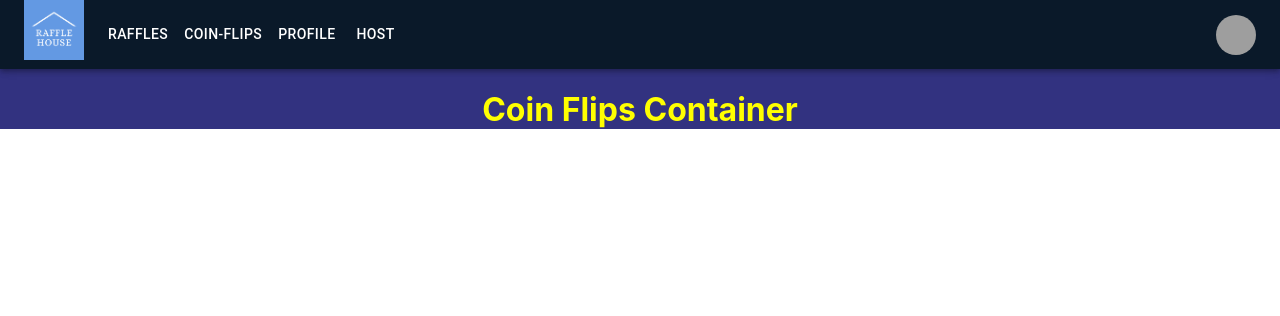
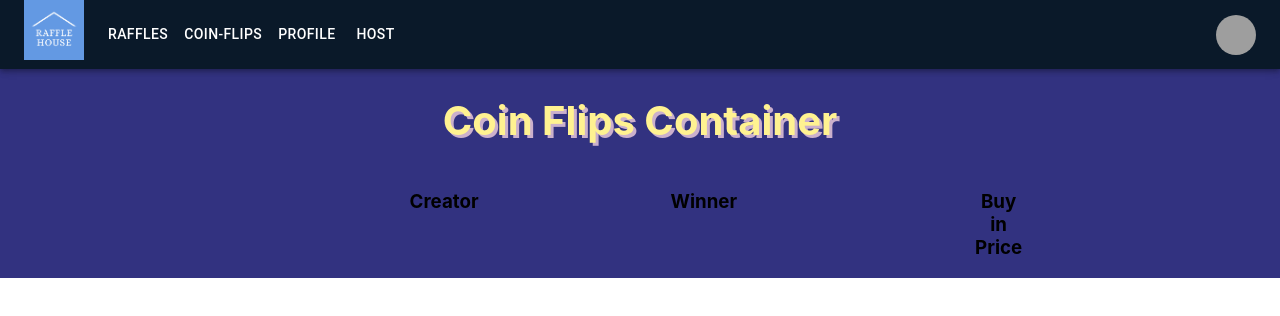
Before and after one commit to rottaj/RaffleHouse, a React (Create React App) app in the folder frontend/: page /coin-flips in a window 1280 px wide. Shown: the top 316 px of the page. Built offline with nearby package versions, Linux system fonts and the light colour scheme; grey boxes are pictures that could not be loaded.

Commit message:
Updated some css bulllshit

```diff
--- a/frontend/src/Components/CoinFlip.css
+++ b/frontend/src/Components/CoinFlip.css
@@ -6,16 +6,20 @@
     margin-top: 1%;
     -moz-border-radius: 20px; /* or 50% */
     border-radius: 20px; /* or 50% */
+    display: flex;
 }
 
 .CoinFlip-Creator-h6 {
-    padding: 0px;
+    margin-left: 5%;
+    margin-right: 5%;
 }
 
 .CoinFlip-Winner-h6 {
-    padding: 0px
+    margin-left: 10%;
+    margin-right: 5%;
 }
 
 .CoinFlip-BuyIn-h6 {
-    padding-top: -10px;
+    margin-left: 12%;
+    margin-right: 5%;
 }
--- a/frontend/src/Components/CoinFlip.tsx
+++ b/frontend/src/Components/CoinFlip.tsx
@@ -9,9 +9,9 @@ export default class CoinFlip extends React.Component <Props>{
     render() {
         return (
             <div className="CoinFlip-Div-Main">
-                <h6 className="CoinFlip-Creator-h6"> Creator: {this.props.coinFlip.creatorAddress}</h6>
-                <h6 className="CoinFlip-Winner-h6"> Winner: {this.props.coinFlip.winner}</h6>
-                <h6 className="CoinFlip-BuyIn-h6">Buy In Price: {this.props.coinFlip.buyInPrice} eth </h6>
+                <h6 className="CoinFlip-Creator-h6">{this.props.coinFlip.creatorAddress}</h6>
+                <h6 className="CoinFlip-Winner-h6">{this.props.coinFlip.winner}</h6>
+                <h6 className="CoinFlip-BuyIn-h6">{this.props.coinFlip.buyInPrice} eth </h6>
             </div>
         )
     }
--- a/frontend/src/Components/Raffle.tsx
+++ b/frontend/src/Components/Raffle.tsx
@@ -35,7 +35,7 @@ export default class Raffle extends React.Component<Props> {
                         <h3>{this.props.token.tokenID}</h3>
                         <CheckCircleIcon className="Verified-Icon"/>
                     </div>
-                    <h3>BUY IN PRICE: {this.props.token.buyInPrice}</h3>
+                    <h5>BUY IN PRICE: {this.props.token.buyInPrice} eth</h5>
                 </div>
             </div>
         )
--- a/frontend/src/Containers/CoinFlips.css
+++ b/frontend/src/Containers/CoinFlips.css
@@ -4,5 +4,37 @@
 }
 
 .CoinFlips-Container-Title-h1 {
-    color: yellow;
+    color: rgb(255, 242, 145);
+    text-shadow: rgb(203, 176, 204) 3px 3px;
+    font-size: 40px;
 }
+
+.CoinFlips-Games-Header{
+    margin-left: 20%;
+    margin-right: 20%;
+    display: flex;
+}
+
+.CoinFlips-Games-Container {
+    /*
+    border: 1px solid black;
+    margin-left: 5%;
+    margin-right: 5%;
+    margin-bottom: 5%;
+    */
+}
+
+.CoinFlip-Creator-h3 {
+    margin-left: 20%;
+    margin-right: 5%;
+}
+
+.CoinFlip-Winner-h3 {
+    margin-left: 20%;
+    margin-right: 5%;
+}
+
+.CoinFlip-BuyIn-h3 {
+    margin-left: 26%;
+    margin-right: 5%;
+}
--- a/frontend/src/Containers/CoinFlips.tsx
+++ b/frontend/src/Containers/CoinFlips.tsx
@@ -52,6 +52,12 @@ export default class CoinFlips extends React.Component {
                 <MenuItems/>
                 <h1 className="CoinFlips-Container-Title-h1">Coin Flips Container </h1>
                 {console.log("HELLO", this.state)}
+                <div className="CoinFlips-Games-Container">
+                    <div className="CoinFlips-Games-Header">
+                        <h3 className="CoinFlip-Creator-h3">Creator</h3>
+                        <h3 className="CoinFlip-Winner-h3">Winner</h3>
+                        <h3 className="CoinFlip-BuyIn-h3">Buy in Price</h3>
+                    </div>
                     {this.state.coinFlips.map((coinFlip: any) => {
                         return (
                             <Link to={`coin-flip/${coinFlip['contractAddress']}`}>
@@ -60,6 +66,7 @@ export default class CoinFlips extends React.Component {
                         )
                     })}
                 </div>
+                </div>
         )
     }
 }
```
Lines whose indentation alone changed are shown as unchanged.
